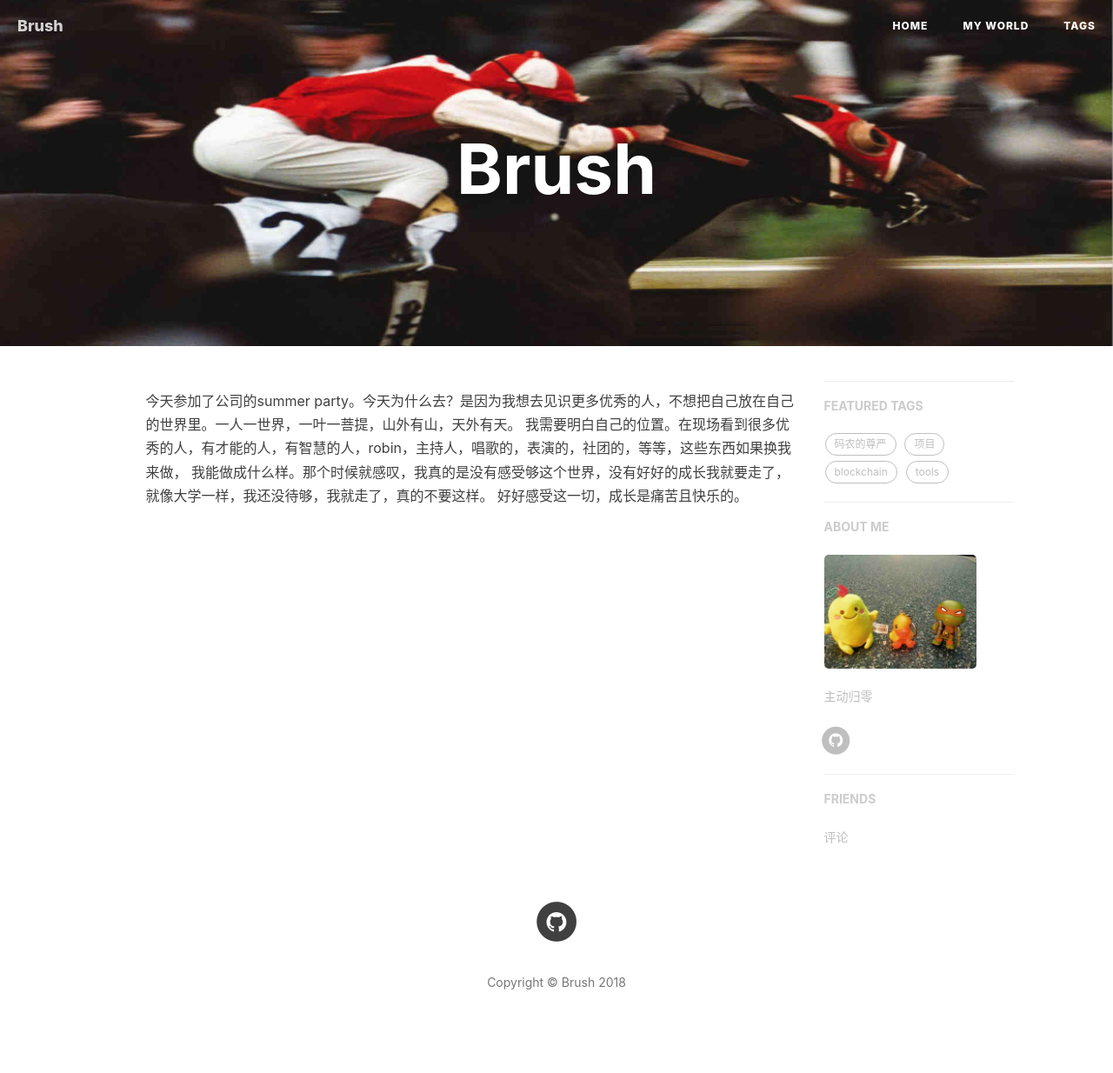
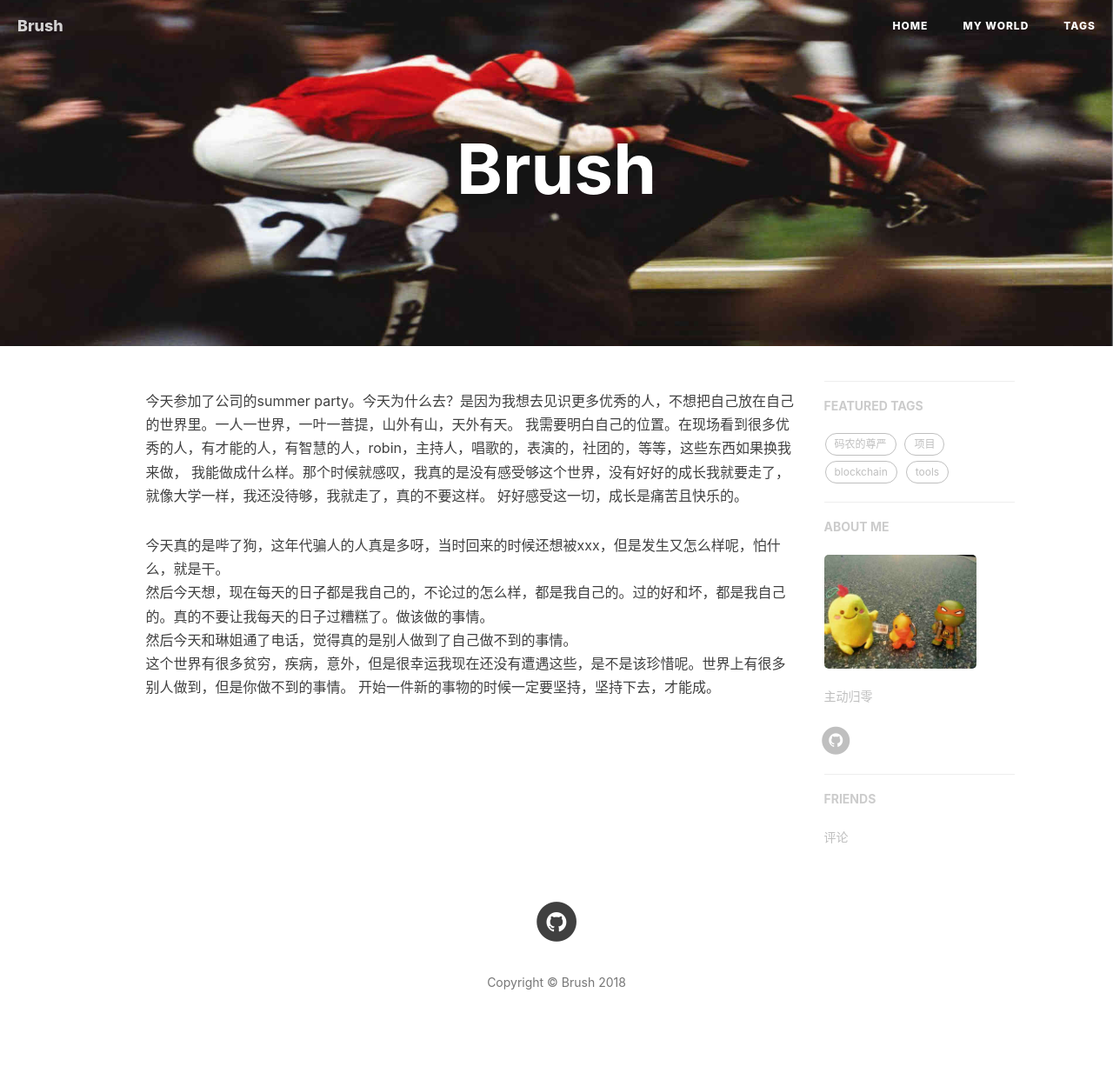
Before and after one commit to BrushXiaoMinGuo/BrushXiaoMinGuo.github.io, a Jekyll site: the page built from history/2018_8_12.md, in a window 1280 px wide. Shown: the whole page at 87% size. Built offline with Jekyll 4.4.1, drawn with Linux system fonts in a browser that asks for light colours; nearby versions of some CDN libraries; our own code applies the rules of GitHub Pages for plain Markdown files; comment, search, counter and statistics services are not loaded.

Commit message:
Update 2018_8_12.md

```diff
--- a/history/2018_8_12.md
+++ b/history/2018_8_12.md
@@ -2,3 +2,10 @@
 我需要明白自己的位置。在现场看到很多优秀的人，有才能的人，有智慧的人，robin，主持人，唱歌的，表演的，社团的，等等，这些东西如果换我来做，
 我能做成什么样。那个时候就感叹，我真的是没有感受够这个世界，没有好好的成长我就要走了，就像大学一样，我还没待够，我就走了，真的不要这样。
 好好感受这一切，成长是痛苦且快乐的。
+
+
+今天真的是哔了狗，这年代骗人的人真是多呀，当时回来的时候还想被xxx，但是发生又怎么样呢，怕什么，就是干。
+然后今天想，现在每天的日子都是我自己的，不论过的怎么样，都是我自己的。过的好和坏，都是我自己的。真的不要让我每天的日子过糟糕了。做该做的事情。
+然后今天和琳姐通了电话，觉得真的是别人做到了自己做不到的事情。
+这个世界有很多贫穷，疾病，意外，但是很幸运我现在还没有遭遇这些，是不是该珍惜呢。世界上有很多别人做到，但是你做不到的事情。
+开始一件新的事物的时候一定要坚持，坚持下去，才能成。
```
